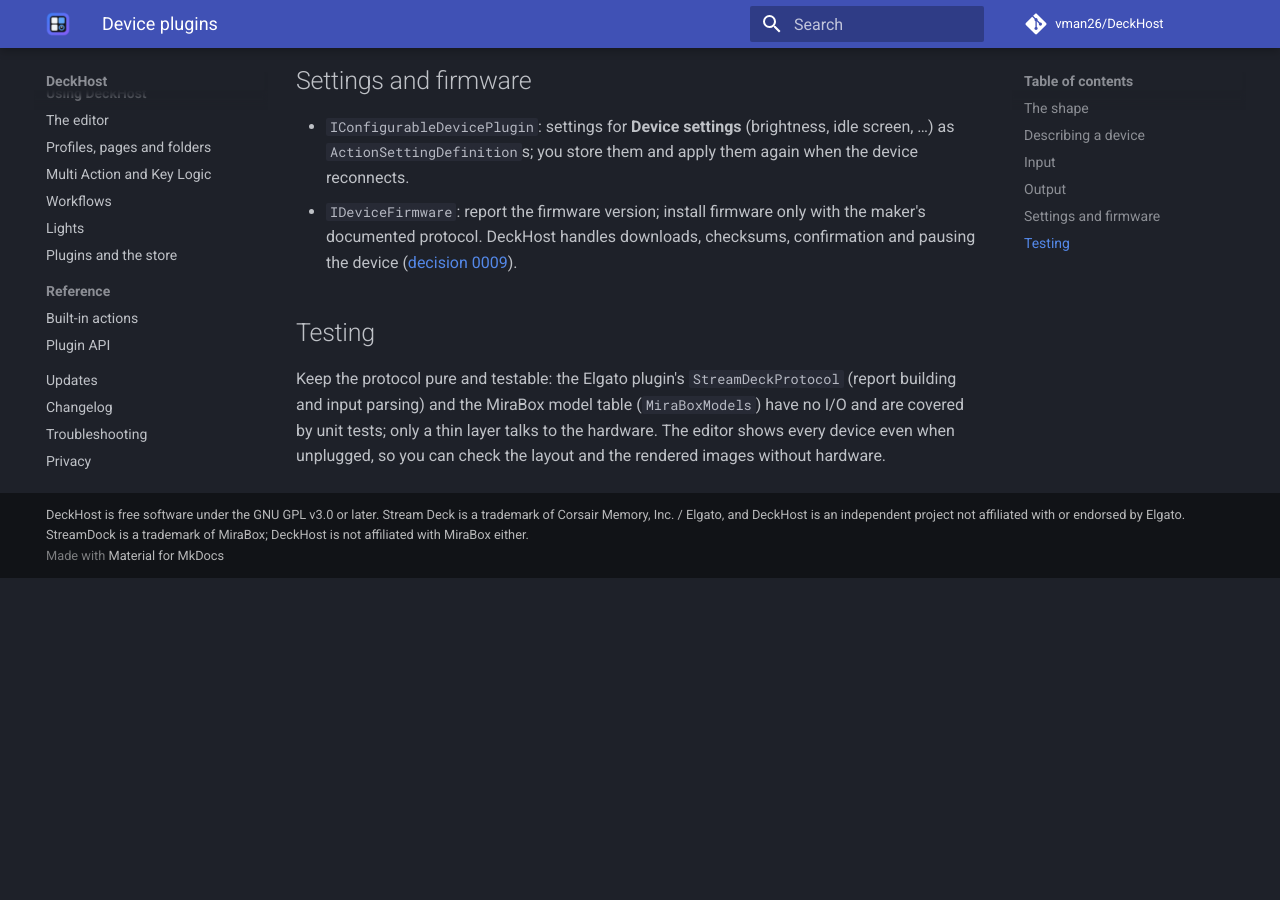
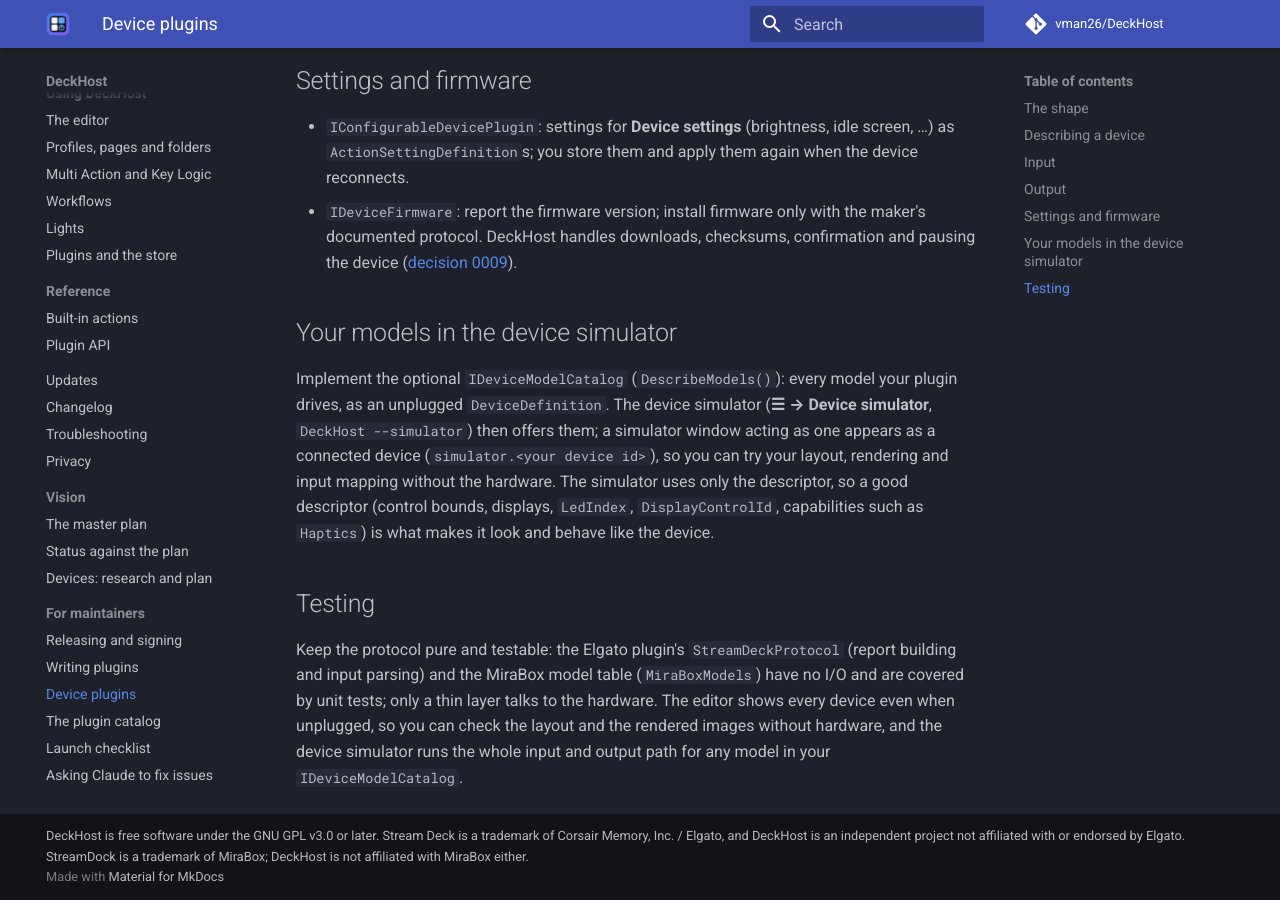
Before and after one commit to vman26/DeckHost, an MkDocs documentation site: the page built from docs/maintainers/device-plugins.md, in a window 1280 px wide and 900 px high, scrolled down 3119 px. Built offline with MkDocs 1.6.1 and Material for MkDocs 9.7.7, drawn with Linux system fonts in a browser that asks for light colours; comment, search, counter and statistics services are not loaded; before the commit the page ends 3697 px from its top, so only the background shows below that.

Commit message:
Docs: the device simulator
How to open and use it (Devices page, with a screenshot of it acting as an N4
Pro), how a device plugin gets its models into it (IDeviceModelCatalog), and
the status page, Appendix A, research notes, README, CLAUDE.md and changelog.

Co-Authored-By: Claude Opus 5.5 <noreply@anthropic.com>
Claude-Session: https://claude.ai/code/session_012EBcvHpHJnyUyHcb3dfxyi

```diff
--- a/docs/devices.md
+++ b/docs/devices.md
@@ -47,6 +47,29 @@ DeckHost talks to Stream Decks directly over USB, without Elgato's software. **C
 
 This support was written from the protocol and isn't tested on every model yet. Please report what works and what doesn't (**☰ → Help and support → Report a problem**).
 
+## Device simulator
+
+Try DeckHost with any device it supports, without the hardware: **☰ → Device simulator** opens a
+window that acts like the device you pick. DeckHost lists it as a connected device (**Simulated …**
+in the device picker), sends it the same images and lights it sends the hardware, and takes its
+input like the real thing.
+
+![The simulator acting as an N4 Pro, with a clock, counters and the Key ID action](images/simulator.png)
+
+- **Pick a model** at the top: every MiraBox model, every Stream Deck, the Web Deck and the devices
+  you made in the device creator.
+- **Click** a key, button or touch zone to press it (hold for a long press). The **mouse wheel**
+  turns knobs and side switches. **Drag** across a touch strip to swipe.
+- Knob rings show the **LED colors**, keys the **images**, the screen the profile's **background**.
+  **Device settings** for the simulated device has its brightness, and vibration on models that
+  vibrate (the window shakes).
+- A simulated device has its **own profiles**. To try your real device's profile on it, use
+  **Profiles → Copy to**.
+- Open as many simulators as you like, each its own device. Closing one unplugs it; opening the same
+  model again brings its profiles back. It reconnects by itself when DeckHost restarts.
+- From a terminal: `DeckHost --simulator` (or `DeckHost --simulator deckhost.device.mirabox/mirabox.xl`
+  for a model).
+
 ## Firmware
 
 **Device settings → Firmware** shows the version each device runs. DeckHost installs firmware for devices whose plugin supports it, after you confirm: it checks the download, and the device doesn't respond until it's done. The N4 Pro, Stream Decks and other USB devices only show their version: MiraBox has no update protocol, Elgato's isn't public (use Elgato's app with DeckHost closed), and other devices use their maker's tool.
--- a/docs/maintainers/device-plugins.md
+++ b/docs/maintainers/device-plugins.md
@@ -119,9 +119,20 @@ Report connection changes with `context.ReportConnectionStatus(deviceId, "Connec
   protocol. DeckHost handles downloads, checksums, confirmation and pausing the device
   ([decision 0009](adr/0009-firmware-updates.md)).
 
+## Your models in the device simulator
+
+Implement the optional `IDeviceModelCatalog` (`DescribeModels()`): every model your plugin drives,
+as an unplugged `DeviceDefinition`. The device simulator (**☰ → Device simulator**,
+`DeckHost --simulator`) then offers them; a simulator window acting as one appears as a connected
+device (`simulator.<your device id>`), so you can try your layout, rendering and input mapping
+without the hardware. The simulator uses only the descriptor, so a good descriptor (control bounds,
+displays, `LedIndex`, `DisplayControlId`, capabilities such as `Haptics`) is what makes it look
+and behave like the device.
+
 ## Testing
 
 Keep the protocol pure and testable: the Elgato plugin's `StreamDeckProtocol` (report building and
 input parsing) and the MiraBox model table (`MiraBoxModels`) have no I/O and are covered by unit tests; only a thin
 layer talks to the hardware. The editor shows every device even when unplugged, so you can check
-the layout and the rendered images without hardware.
+the layout and the rendered images without hardware, and the device simulator runs the whole input
+and output path for any model in your `IDeviceModelCatalog`.
--- a/docs/vision/devices-research.md
+++ b/docs/vision/devices-research.md
@@ -99,5 +99,9 @@ device.
   device plugin, so everything above the plugin (profiles, rendering, actions, lights) is exercised.
 - **Also for tests:** the simulator protocol doubles as an end-to-end test device in CI.
 
-**Plan:** shared model descriptions first (so the simulator and the plugins use one source), then
-the simulator plugin and app.
+**Done:** device plugins describe their models (`IDeviceModelCatalog`); the
+`DeckHost.Device.Simulator` plugin and the simulator window (`DeckHost --simulator`, the same
+program in its own process rather than a separate app) work as described above, including LED
+colors, brightness and vibration. **Next:** an end-to-end test in CI that drives a simulated device
+through the host, and a stand-in mode where the simulator takes a real device's id while that
+device is unplugged.
--- a/docs/vision/status.md
+++ b/docs/vision/status.md
@@ -39,7 +39,7 @@ Where DeckHost stands against the [master plan](master-plan.md), section by sect
 | 4.4 One engine for both | 🟡 | `WorkflowConverter` turns Multi Actions into workflows, but Multi Actions still run on `ActionRouter.RunSteps` |
 | 4.5 Vector, raster, text, gradients, transparency, fonts, icon packs, scaling, LED visualization | ✅ | `SkiaRenderContext` |
 | 4.5 Layers, animations, data-bound properties, transitions | 🟡 | GIF animation; variables drive actions' drawings; no layers or transitions |
-| 4.6 Virtual surfaces, browser interface | ✅ | Web Deck |
+| 4.6 Virtual surfaces, browser interface | ✅ | Web Deck; device simulator (any model, `DeckHost --simulator`) |
 | 4.6 Mobile clients, remote profile management, remote events | ⬜ | The Web Deck works on phones; no app, no remote editing |
 | 4.8 App detection, profile switching, system monitoring, dynamic states | ✅ | `ForegroundAppWatcher`, System Info |
 | 4.8 Window/process rules, game contexts, contextual backgrounds | 🟡 | By app name only |
@@ -175,7 +175,7 @@ Where DeckHost stands against the [master plan](master-plan.md), section by sect
 | Device and plugin contracts documented | ✅ |
 | Elgato, OpenAction and MiraBox boundaries defined | 🟡 |
 | Shared action and event model | 🟡 |
-| Virtual devices | ✅ (Web Deck; simulator app planned) |
+| Virtual devices | ✅ (Web Deck; device simulator) |
 | MiraBox N4 Pro driver on the contracts | ✅ |
 | Portable, versioned profile schema | ✅ |
 | Rendering boundaries; where backgrounds fit in profiles | 🟡 |
```
Also changed, not shown: CHANGELOG.md (+3 -0 lines), CLAUDE.md (+1 -0 lines), README.md (+1 -1 lines), docs/vision/master-plan.md (+3 -0 lines), docs/images/simulator.png (added).
